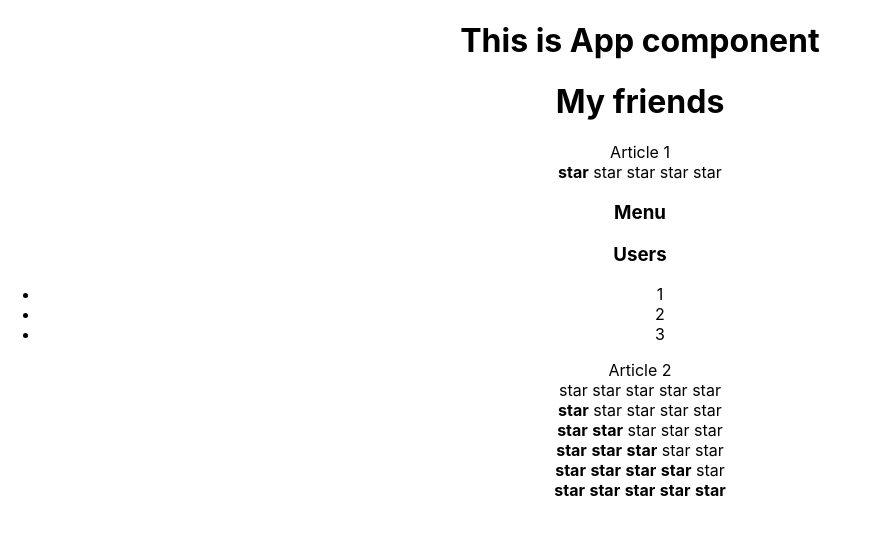
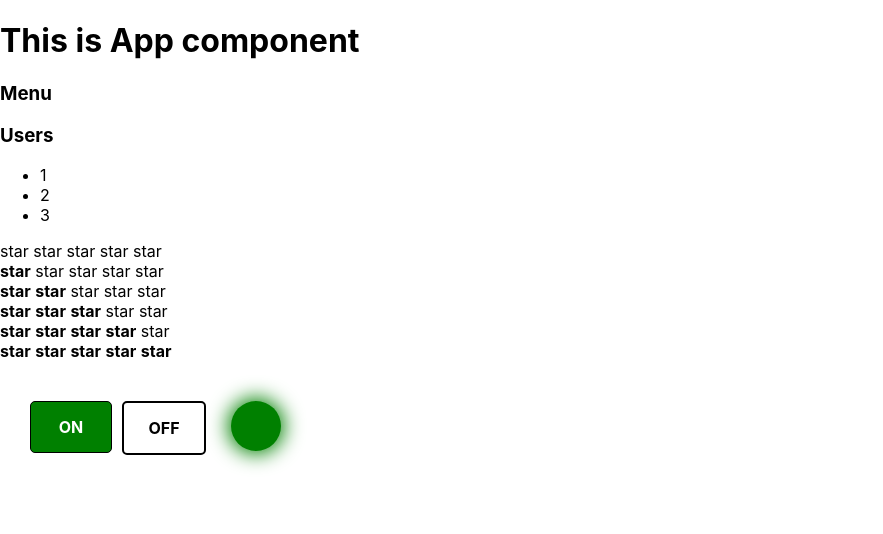
Before and after one commit to tamga05/React-kak_podrobno_React, a React (Create React App) app: page / in a window 1280 px wide. Shown: the top 534 px of the page, without its empty margins (0-883 px from the left). Built offline with nearby package versions, Linux system fonts and the light colour scheme.

Commit message:
task solving Homework5

```diff
--- a/src/App.tsx
+++ b/src/App.tsx
@@ -2,25 +2,27 @@ import React from 'react';
 import './App.css';
 import Accordion from './components/Accordion/Accordion';
 import {Rating} from './components/Rating/Rating';
+import OnOff from './components/OnOff/OnOff';
 
 
 function App() {
     return (
-        <div className="App">
+        <div>
             {/*<img src={'https://99px.ru/sstorage/53/2016/02/tmb_158067_5866.jpg'} alt="parrot"/>*/}
             <PageTitle title={'This is App component'}/>
-            <PageTitle title={'My friends'}/>
-            Article 1
-            <Rating value={1}/>
+            {/*<PageTitle title={'My friends'}/>*/}
+            {/*Article 1*/}
+            {/*<Rating value={1}/>*/}
             <Accordion titleValue={'Menu'} collapsed={true}/>
             <Accordion titleValue={'Users'} collapsed={false}/>
-            Article 2
+            {/*Article 2*/}
             <Rating value={0}/>
             <Rating value={1}/>
             <Rating value={2}/>
             <Rating value={3}/>
             <Rating value={4}/>
             <Rating value={5}/>
+            <OnOff off={false} switch={true}/>
         </div>
     );
 }
--- a/src/components/Accordion/Accordion.tsx
+++ b/src/components/Accordion/Accordion.tsx
@@ -6,23 +6,38 @@ type AccordionPropsType = {
     collapsed: boolean
 }
 
+
 function Accordion(props: AccordionPropsType) {
 
-    if (props.collapsed) {
-        return (
-            <div>
-                <AccordionTitle titleValueNext={props.titleValue}/>
-            </div>
-        );
-    } else {
-        return (
-            <div>
-                <AccordionTitle titleValueNext={props.titleValue}/>
-                <AccordionBody/>
-            </div>
-        );
-    }
+
+    return (
+        <div>
+            <AccordionTitle titleValueNext={props.titleValue}/>
+            {!props.collapsed && <AccordionBody/>}
+        </div>
+    );
 }
+
+
+//
+//
+// function Accordion(props: AccordionPropsType) {
+//
+//     if (props.collapsed) {
+//         return (
+//             <div>
+//                 <AccordionTitle titleValueNext={props.titleValue}/>
+//             </div>
+//         );
+//     } else {
+//         return (
+//             <div>
+//                 <AccordionTitle titleValueNext={props.titleValue}/>
+//                 <AccordionBody/>
+//             </div>
+//         );
+//     }
+// }
 
 
 type AccordionTitlePropsType = {
--- /dev/null
+++ b/src/components/OnOff/OnOff.module.css
@@ -0,0 +1,68 @@
+.wrapper {
+    display: flex;
+    margin-top: 40px;
+    margin-left: 30px;
+}
+
+.buttonOn {
+    width: 80px;
+    height: 50px;
+    border: 2px solid black;
+    margin-right: 10px;
+    font-weight: bold;
+    border-radius: 5px;
+    display: flex;
+    justify-content: center;
+    align-items: center;
+    cursor: pointer;
+}
+
+.buttonOnSwitch {
+    background-color: green;
+    color: white;
+    border: 1px solid black;
+}
+
+.buttonOff {
+    width: 80px;
+    height: 50px;
+    border: 2px solid black;
+    margin-right: 25px;
+    font-weight: bold;
+    border-radius: 5px;
+    display: flex;
+    justify-content: center;
+    align-items: center;
+    cursor: pointer;
+}
+
+.buttonOffSwitch {
+    background-color: red;
+    color: white;
+    border: 1px solid black;
+}
+
+.lamp {
+    width: 50px;
+    height: 50px;
+    border: 2px solid black;
+    border-radius: 50%;
+}
+
+.lampOnSwitch {
+    width: 50px;
+    height: 50px;
+    border: none;
+    border-radius: 50%;
+    background-color: green;
+    box-shadow: 0 0 20px 3px #008000;
+}
+
+.lampOffSwitch {
+    width: 50px;
+    height: 50px;
+    border: none;
+    border-radius: 50%;
+    background-color: red;
+    box-shadow: 0 0 20px 3px #FF0000;
+}
--- /dev/null
+++ b/src/components/OnOff/OnOff.tsx
@@ -0,0 +1,35 @@
+import React from 'react';
+import s from './OnOff.module.css';
+
+
+type OnOffPropsType = {
+    switch?: boolean
+    off?: boolean
+}
+
+function OnOff(props: OnOffPropsType) {
+
+    return (
+        <div>
+            {props.off
+                ? <div className={s.wrapper}>
+                    <div className={s.buttonOn}>ON</div>
+                    <div className={s.buttonOff}>OFF</div>
+                    <div className={s.lamp}></div>
+                </div>
+                : <div className={s.wrapper}>
+                    {props.switch === true && <div className={`${s.buttonOn} ${s.buttonOnSwitch}`}>ON</div>}
+                    {props.switch === false && <div className={s.buttonOn}>ON</div>}
+
+                    {props.switch === true && <div className={s.buttonOff}>OFF</div>}
+                    {props.switch === false && <div className={`${s.buttonOff} ${s.buttonOffSwitch}`}>OFF</div>}
+
+                    {props.switch === true && <div className={`{${s.lamp} ${s.lampOnSwitch}`}></div>}
+                    {props.switch === false && <div className={`${s.lamp} ${s.lampOffSwitch}`}></div>}
+                </div>
+            }
+        </div>
+    );
+}
+
+export default OnOff;
--- a/src/components/Rating/Rating.tsx
+++ b/src/components/Rating/Rating.tsx
@@ -7,71 +7,83 @@ type RatingPropsType = {
 
 export function Rating(props: RatingPropsType) {
 
-    if (props.value === 1) {
-        return (
-            <div>
-                <Star selected={true}/>
-                <Star selected={false}/>
-                <Star selected={false}/>
-                <Star selected={false}/>
-                <Star selected={false}/>
-            </div>
-        );
-    }
-    if (props.value === 2) {
-        return (
-            <div>
-                <Star selected={true}/>
-                <Star selected={true}/>
-                <Star selected={false}/>
-                <Star selected={false}/>
-                <Star selected={false}/>
-            </div>
-        );
-    }
-    if (props.value === 3) {
-        return (
-            <div>
-                <Star selected={true}/>
-                <Star selected={true}/>
-                <Star selected={true}/>
-                <Star selected={false}/>
-                <Star selected={false}/>
-            </div>
-        );
-    }
-    if (props.value === 4) {
-        return (
-            <div>
-                <Star selected={true}/>
-                <Star selected={true}/>
-                <Star selected={true}/>
-                <Star selected={true}/>
-                <Star selected={false}/>
-            </div>
-        );
-    }
-    if (props.value === 5) {
-        return (
-            <div>
-                <Star selected={true}/>
-                <Star selected={true}/>
-                <Star selected={true}/>
-                <Star selected={true}/>
-                <Star selected={true}/>
-            </div>
-        );
-    }
 
     return (
         <div>
-            <Star selected={false}/>
-            <Star selected={false}/>
-            <Star selected={false}/>
-            <Star selected={false}/>
-            <Star selected={false}/>
+            <Star selected={props.value >= 1}/>
+            <Star selected={props.value >= 2}/>
+            <Star selected={props.value >= 3}/>
+            <Star selected={props.value >= 4}/>
+            <Star selected={props.value >= 5}/>
         </div>
     );
+
+
+    // if (props.value === 1) {
+    //     return (
+    //         <div>
+    //             <Star selected={true}/>
+    //             <Star selected={false}/>
+    //             <Star selected={false}/>
+    //             <Star selected={false}/>
+    //             <Star selected={false}/>
+    //         </div>
+    //     );
+    // }
+    // if (props.value === 2) {
+    //     return (
+    //         <div>
+    //             <Star selected={true}/>
+    //             <Star selected={true}/>
+    //             <Star selected={false}/>
+    //             <Star selected={false}/>
+    //             <Star selected={false}/>
+    //         </div>
+    //     );
+    // }
+    // if (props.value === 3) {
+    //     return (
+    //         <div>
+    //             <Star selected={true}/>
+    //             <Star selected={true}/>
+    //             <Star selected={true}/>
+    //             <Star selected={false}/>
+    //             <Star selected={false}/>
+    //         </div>
+    //     );
+    // }
+    // if (props.value === 4) {
+    //     return (
+    //         <div>
+    //             <Star selected={true}/>
+    //             <Star selected={true}/>
+    //             <Star selected={true}/>
+    //             <Star selected={true}/>
+    //             <Star selected={false}/>
+    //         </div>
+    //     );
+    // }
+    // if (props.value === 5) {
+    //     return (
+    //         <div>
+    //             <Star selected={true}/>
+    //             <Star selected={true}/>
+    //             <Star selected={true}/>
+    //             <Star selected={true}/>
+    //             <Star selected={true}/>
+    //         </div>
+    //     );
+    // }
+    //
+    // return (
+    //     <div>
+    //         <Star selected={false}/>
+    //         <Star selected={false}/>
+    //         <Star selected={false}/>
+    //         <Star selected={false}/>
+    //         <Star selected={false}/>
+    //     </div>
+    // );
 }
 
 
```
